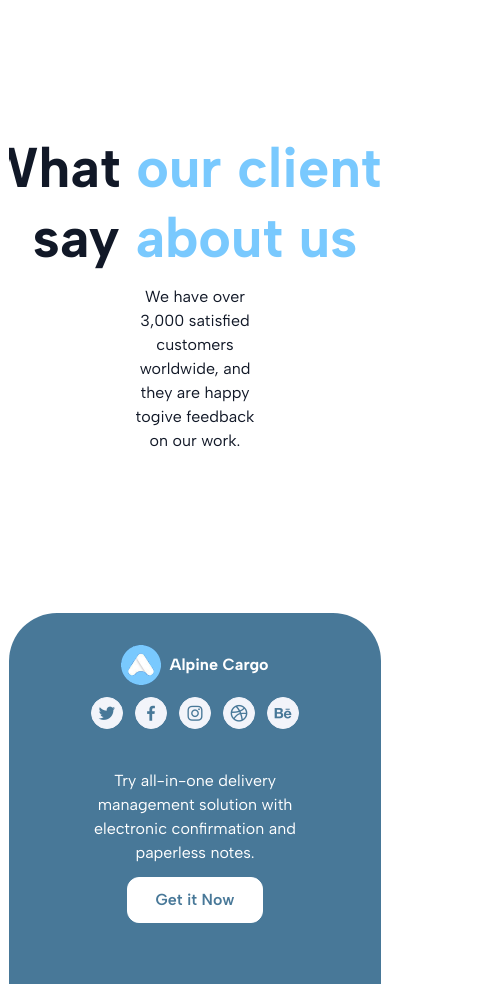
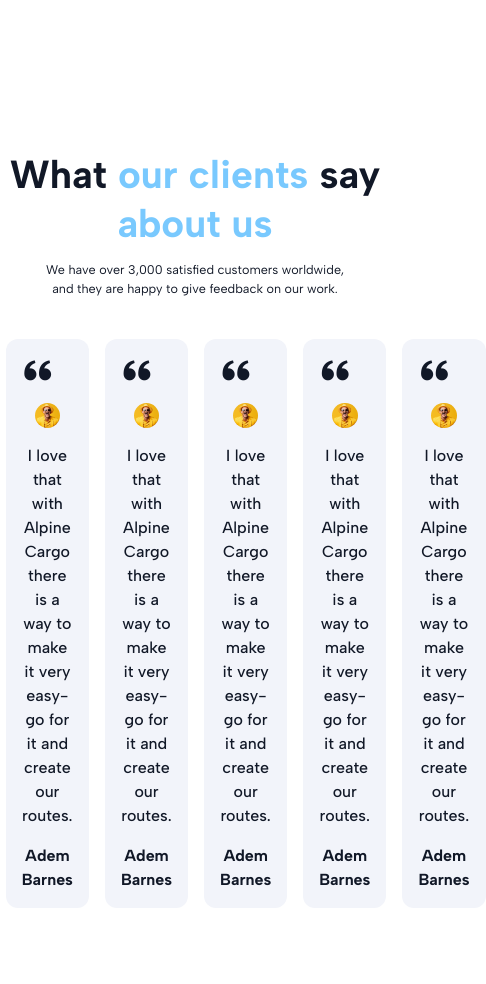
Before and after one commit to GeorgeDash/alpine-cargo, a website: page index.html in a window 390 px wide. Shown: the part 3540-4524 px from the top of the page, 486 px wide, since content can reach past the window. Drawn offline with nearby package versions, Linux system fonts and the light colour scheme.

Commit message:
Redesigning the reviews section

```diff
--- a/index.html
+++ b/index.html
@@ -23,7 +23,7 @@
         <link rel="shortcut icon" href="/build/favicon.ico" type="image/x-icon">
         <title>Alpine Cargo</title>
     </head>
-    <body class="min-h-dvh w-full flex flex-col items-center overflow-x-hidden text-black ~px-2/8 relative">
+    <body class="min-h-dvh w-full flex flex-col items-center overflow-x-hidden text-black ~px-1/8 relative">
         <header class="flex justify-between items-center z-[9999] bg-white fixed ~px-5/8 py-5">
             <a href="index.html" class="flex space-x-2 items-center">
                 <img src="/build/img/logo.png" alt="main logo image" loading="lazy" class="size-9">
@@ -34,12 +34,12 @@
                 <a href="#how-it-works">How it works</a>
                 <a href="#reviews">Reviews</a>
             </nav>
-            <div id="user-actions" class="hidden md:flex space-x-3 items-center font-semibold child:~text-[0.5rem]/[1rem] child:border-2 child:border-blue child:rounded-xl child:~py-1.5/2.5 child:~px-3/7">
+            <div id="user-actions" class="hidden md:flex space-x-3 items-center font-semibold child:~text-[0.6rem]/[1rem] child:border-2 child:border-blue child:rounded-xl child:~py-1.5/2.5 child:~px-1/7">
                 <button class="sign-up bg-white text-blue border-2 border-blue">Sign up</button>
                 <button class="get-now bg-blue text-white transition-colors duration-375 hover:bg-white hover:text-blue">Get it Now</button>
             </div>
         </header>
-        <main class="mt-28 overflow-x-clip">
+        <main class="mt-28 3xl:overflow-x-clip">
             <section id="about-us" class="scroll-mt-28">
                 <div id="hero" class="flex flex-col space-y-20 md:flex-row items-center md:items-start mb-11">
                     <div class="description w-full md:w-1/2 flex flex-col justify-start items-center md:items-start space-y-8 text-center md:text-left">
@@ -122,9 +122,9 @@
                 </div>
             </section>
             <section id="how-it-works" class="flex flex-col items-center text-center mt-20 mb-44 scroll-mt-24">
-                <h2 class="~text-[1.75rem]/[3.5rem] font-bold">How <span class="text-blue">Alpine Cargo</span> works</h2>
-                <p class="w-full md:w-1/3 ~text-[0.85rem]/[1rem] pt-3 pb-5">Alpine Cargo answers the urgent demand for a fast and easily delivery system.</p>
-                <div id="steps" class="w-full grid grid-cols-1 md:grid-cols-4 gap-3">
+                <h2 class="~text-[2rem]/[3.5rem] font-bold leading-tight">How <span class="text-blue">Alpine Cargo</span> works</h2>
+                <p class="w-full md:w-1/3 ~text-[0.75rem]/[1rem] pt-3 pb-5">Alpine Cargo answers the urgent demand for a fast and easily delivery system.</p>
+                <div id="steps" class="w-full grid grid-cols-1 md:grid-cols-2 lg:grid-cols-4 md:grid-rows-2 lg:grid-rows-none gap-3">
                     <div class="step">
                         <h6>[1]</h6>
                         <img src="/build/img/how-it-works/step1.png" alt="step 1" loading="lazy">
@@ -159,82 +159,47 @@
                     </div>
                 </div>
             </section>
-            <section id="reviews" class="border-inner border-outer flex justify-center items-center text-center mb-40 3xl:px-16 scroll-mt-28 relative">
-                <div id="comments-desktop" class="heading circle-border hidden 3xl:flex flex-col space-y-3 justify-center items-center" style="--width: 80%; --gradient: conic-gradient(
-                    from 135deg,
-                    #f9faff,
-                    #d7e1f9,
-                    #f9faff
-                );">
-                    <div class="comment top-10 left-40" id="adem">
-                        <img src="/build/img/reviews/adem.jpg" alt="adem" loading="lazy">
-                        <div class="bubble top-5 right-12">
-                            <div class="arrow -top-[2.9rem] left-[4.5rem]"></div>
-                            <i class='bx bxs-quote-alt-left'></i>
-                            <div class="text">
-                                <p>I love that with Alpine Cargo there is a way to make it very easy — go for it and create our routes.</p>
-                                <h6>Adem Barnes</h6>
-                            </div>
-                        </div>
+            <section id="reviews" class="w-full flex flex-col justify-center items-center text-center my-20 scroll-mt-20">
+                <div class="heading w-full flex flex-col space-y-3 items-center">
+                    <h2 class="~/md:~text-[2.25rem]/[3.5rem] font-bold leading-tight">What <span class="text-blue">our clients</span> say <span class="text-blue">about us</span></h2>
+                    <p class="w-4/5 md:w-3/5 xl:w-2/5 ~/md:~text-[0.75rem]/[1rem]">We have over 3,000 satisfied customers worldwide, and they are happy to give feedback on our work.</p>
+                </div>
+                <!-- Test purposes only -->
+                <div id="slider" class="w-full md:w-[90%] flex flex-nowrap gap-4 mt-10 pb-5">
+                    <div class="review">
+                        <i class='bx bxs-quote-alt-left'></i>
+                        <img src="/build/img/reviews/adem.jpg" alt="adem">
+                        <p>I love that with Alpine Cargo there is a way to make it very easy-go for it and create our routes.</p>
+                        <h6>Adem Barnes</h6>
                     </div>
-                    <div class="comment top-40 right-40" id="zaina">
-                        <img src="/build/img/reviews/zaina.jpg" alt="zaina" loading="lazy">
-                        <div class="bubble bottom-[9.5rem] left-[37.5%]">
-                            <div class="arrow -rotate-90 top-[4.5rem] -left-10"></div>
-                            <i class='bx bxs-quote-alt-left'></i>
-                            <div class="text">
-                                <p>Alpine Cargo is an easy-flowing system that's not difficult for drivers.</p>
-                                <h6>Zaina Riddle</h6>
-                            </div>
-                        </div>
+                    <div class="review">
+                        <i class='bx bxs-quote-alt-left'></i>
+                        <img src="/build/img/reviews/adem.jpg" alt="adem">
+                        <p>I love that with Alpine Cargo there is a way to make it very easy-go for it and create our routes.</p>
+                        <h6>Adem Barnes</h6>
                     </div>
-                    <div class="comment top-[40%] -right-[26%]" id="mya">
-                        <img src="/build/img/reviews/mya.jpg" alt="mya" loading="lazy">
-                        <div class="bubble top-5 right-1/2">
-                            <div class="arrow -top-[2.9rem] right-[5.5rem]"></div>
-                            <i class='bx bxs-quote-alt-left'></i>
-                            <div class="text">
-                                <p>No one struggled with Track-POD for more than a few days — it's really easy to use for everyone.</p>
-                                <h6>Mya Guzman</h6>
-                            </div>
-                        </div>
+                    <div class="review">
+                        <i class='bx bxs-quote-alt-left'></i>
+                        <img src="/build/img/reviews/adem.jpg" alt="adem">
+                        <p>I love that with Alpine Cargo there is a way to make it very easy-go for it and create our routes.</p>
+                        <h6>Adem Barnes</h6>
                     </div>
-                    <div class="comment bottom-[15%] left-44" id="roosevelt">
-                        <img src="/build/img/reviews/roosevelt.jpg" alt="roosevelt" loading="lazy">
-                        <div class="bubble top-5 right-28">
-                            <div class="arrow -top-[2.9rem] left-[8.5rem]"></div>
-                            <i class='bx bxs-quote-alt-left'></i>
-                            <div class="text">
-                                <p>The Cargo app is easy to use — drivers quickly become consistent and fast!</p>
-                                <h6>Roosevelt Chase</h6>
-                            </div>
-                        </div>
+                    <div class="review">
+                        <i class='bx bxs-quote-alt-left'></i>
+                        <img src="/build/img/reviews/adem.jpg" alt="adem">
+                        <p>I love that with Alpine Cargo there is a way to make it very easy-go for it and create our routes.</p>
+                        <h6>Adem Barnes</h6>
                     </div>
-                    <div class="comment -bottom-56 right-40" id="saira">
-                        <img src="/build/img/reviews/saira.jpg" alt="saira" loading="lazy">
-                        <div class="bubble bottom-[9rem] left-[37.5%]">
-                            <div class="arrow -rotate-90 top-[4rem] -left-10"></div>
-                            <i class='bx bxs-quote-alt-left'></i>
-                            <div class="text">
-                                <p>Alpine Cargo — it's really easy to use for everyone.</p>
-                                <h6>Saira Goodman</h6>
-                            </div>
-                        </div>
-                    </div>
-                    <div class="heading circle-border aspect-square flex flex-col space-y-3 justify-center items-center" style="--width: 60%">
-                        <h2 class="w-[530px] text-[3.5rem] font-bold leading-tight">What <span class="text-blue">our clients</span> say <span class="text-blue">about us</span></h2>
-                        <p class="w-3/5">We have over 3,000 satisfied customers worldwide, and they are happy to give feedback on our work.</p>
-                    </div>
-                </div>
-                <div id="comments-mobile" class="w-full flex 3xl:hidden flex-col justify-center items-center">
-                    <div class="heading w-full flex flex-col space-y-3 items-center">
-                        <h2 class="w-[530px] text-[3.5rem] font-bold leading-tight">What <span class="text-blue">our clients</span> say <span class="text-blue">about us</span></h2>
-                        <p class="w-1/3">We have over 3,000 satisfied customers worldwide, and they are happy togive feedback on our work.</p>
+                    <div class="review">
+                        <i class='bx bxs-quote-alt-left'></i>
+                        <img src="/build/img/reviews/adem.jpg" alt="adem">
+                        <p>I love that with Alpine Cargo there is a way to make it very easy-go for it and create our routes.</p>
+                        <h6>Adem Barnes</h6>
                     </div>
                 </div>
             </section>
         </main>
-        <footer class="flex flex-col space-y-20 items-center bg-[#487898] text-white rounded-t-[3rem] ~lg:~px-14/28 pt-8 pb-5">
+        <footer class="flex flex-col space-y-20 items-center bg-[#487898] text-white ~/md:~rounded-t-[1rem]/[3rem] ~lg:~px-14/28 pt-8 pb-5">
             <div id="first-row" class="w-full flex flex-col md:flex-row space-y-10 md:space-y-0 justify-between items-center md:items-start">
                 <div id="social-media" class="flex flex-col space-y-3 md:space-y-6 items-center md:items-start">
                     <a href="index.html" class="flex space-x-2 items-center">
--- a/src/input.css
+++ b/src/input.css
@@ -161,42 +161,26 @@
 
 
 /* Reviews section */
-.comment{
-    @apply w-fit z-20 absolute;
+.review{
+    @apply w-[300px] flex flex-col items-center space-y-4 bg-gray rounded-xl p-4;
 }
 
-.comment img{
-    @apply size-24 rounded-3xl mb-2.5;
+.review i{
+    @apply w-full text-[2rem] text-left;
 }
 
-.bubble{
-    @apply w-80 bg-gray text-left rounded-3xl shadow-[0px_0px_5px_5px_rgba(0,_0,_0,_0.1)] p-8 relative;
+.review img{
+    @apply w-1/2 rounded-full;
 }
 
-.arrow{
-    width: 3rem;
-    aspect-ratio: 1 / 1;
-    background-color: #f2f4fa;
-     clip-path:
-     polygon(50% 50%, 0 100%, 100% 100%);
-    position: absolute;
-}
-
-.bubble i{
-    @apply text-[1.9rem];
-}
-
-.bubble .text{
-    @apply flex flex-col space-y-0.5;
-}
-
-.bubble .text p{
+.review p{
     @apply font-medium;
 }
 
-.bubble .text h6{
+.review h6{
     @apply font-bold;
 }
+
 
 /* Social media icons */
 .icon{
```
Also changed, not shown: build/css/style.css.
